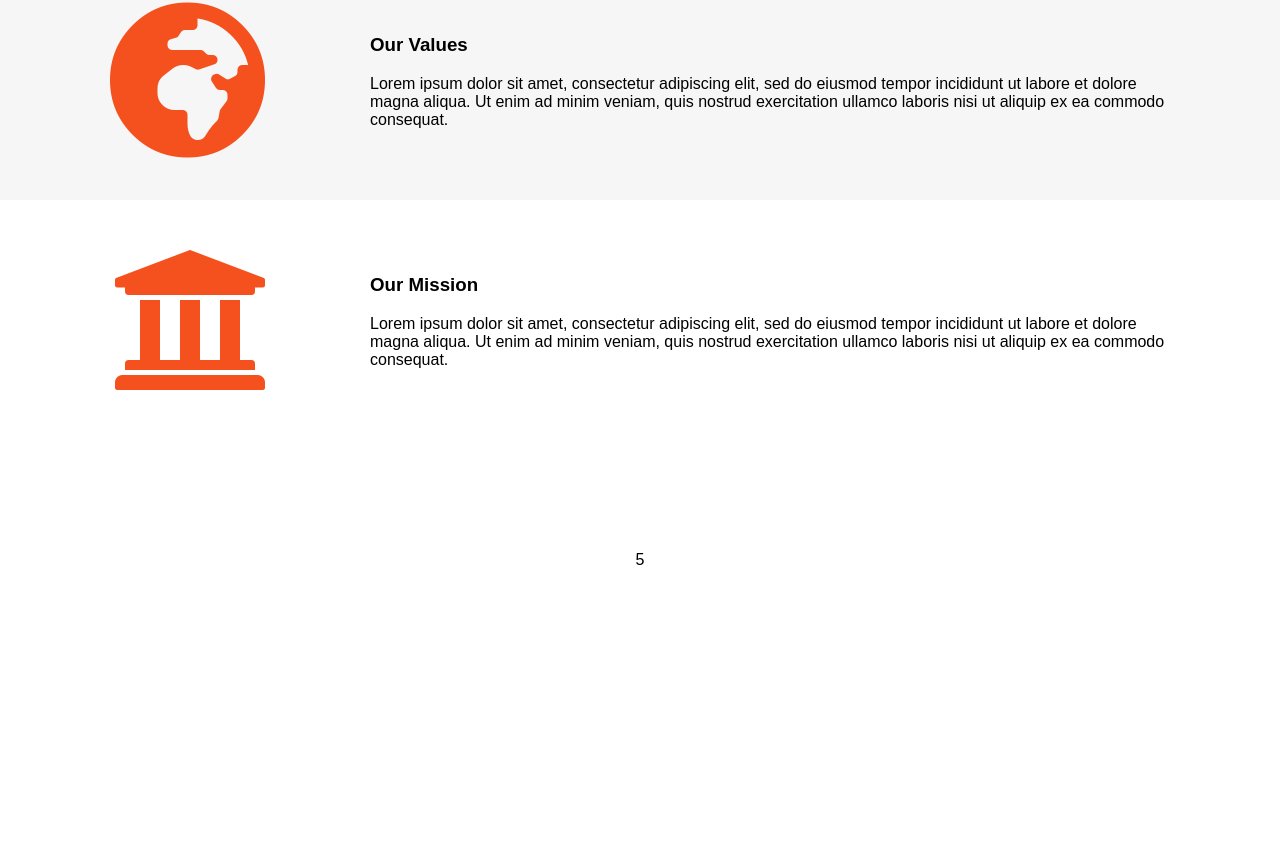
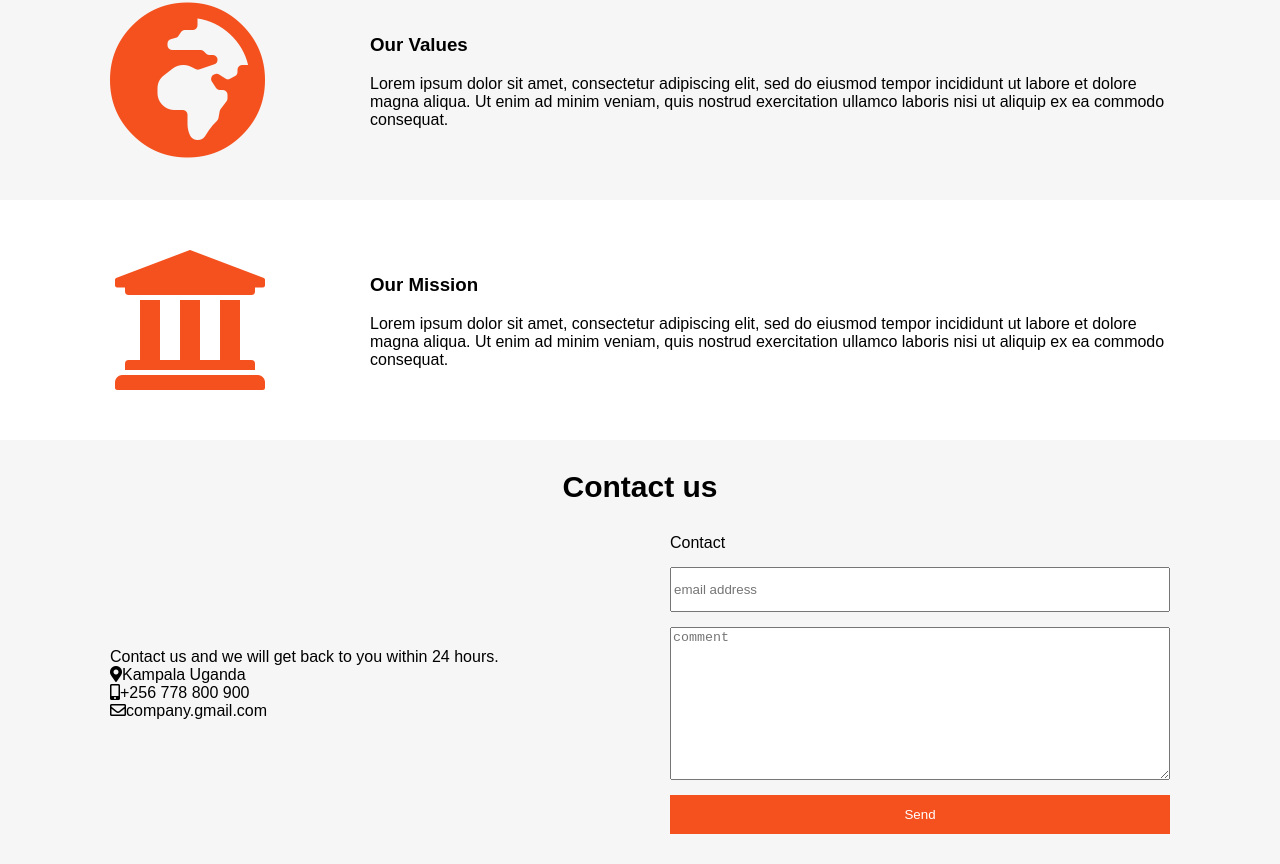
Before and after one commit to stuartelimu/comc, a React (Create React App) app: page / in a window 1280 px wide. Shown: the part 520-1384 px from the top of the page. Before the commit the page ends 1200 px from the top, so only its background shows below. Built offline with nearby package versions, Linux system fonts and the light colour scheme; a web font is replaced by a local one.

Commit message:
create contact component

```diff
--- a/src/App.css
+++ b/src/App.css
@@ -36,3 +36,42 @@
 .orange {
   color: #f4511e;
 }
+
+.div-title {
+  font-size: 30px;
+  font-weight: 600;
+}
+
+.contact-container {
+  flex-flow: column;
+  padding-top: 30px;
+}
+
+.contact-form {
+  display: flex;
+  flex-flow: row wrap;
+  justify-content: center;
+  width: 100%;
+}
+
+.contact-form > div {
+  width: 500px;
+  max-height: 300px;
+  display: flex;
+  flex-direction: column;
+  justify-content: center;
+  margin: 30px;
+}
+
+.input-field {
+  height: 40px;
+  margin: 15px 0;
+}
+
+.contact-btn {
+  margin-top: 15px;
+  height: 40px;
+  color: white;
+  border: 0;
+  background-color: #f4511e;
+}
--- a/src/App.js
+++ b/src/App.js
@@ -4,7 +4,7 @@ import Header from './Header';
 import About from './About';
 import Values from './Values';
 import Mission from './Mission';
-
+import Contact from './Contact';
 
 function App() {
   return (
@@ -13,7 +13,7 @@ function App() {
       <About />
       <Values />
       <Mission />
-      <div>5</div>
+      <Contact />
     </div>
   );
 }
--- /dev/null
+++ b/src/Contact.js
@@ -0,0 +1,51 @@
+import React from "react";
+
+class Contact extends React.Component {
+  constructor(props) {
+    super(props);
+    this.state = {};
+  }
+
+  render() {
+    return (
+      <div className="contact-container bg-grey ">
+        <span className="div-title">Contact us</span>
+        <div className="contact-form">
+          <div>
+            <span>Contact us and we will get back to you within 24 hours.</span>
+            <span>
+              <i className="fas fa-map-marker-alt"></i>
+              Kampala Uganda
+            </span>
+            <span>
+              <i className="fas fa-mobile-alt"></i>
+              +256 778 800 900
+            </span>
+            <span>
+              <i className="far fa-envelope"></i>
+              company.gmail.com
+            </span>
+          </div>
+          <div>
+            <span>Contact</span>
+            <input
+              type="text"
+              placeholder="email address"
+              className="input-field"
+            ></input>
+              <textarea
+                name=""
+                id=""
+                cols="30"
+                rows="10"
+                placeholder="comment"
+              ></textarea>
+              <button className="contact-btn">Send</button>
+            </div>
+          </div>
+        </div>
+    );
+  }
+}
+
+export default Contact;
```
